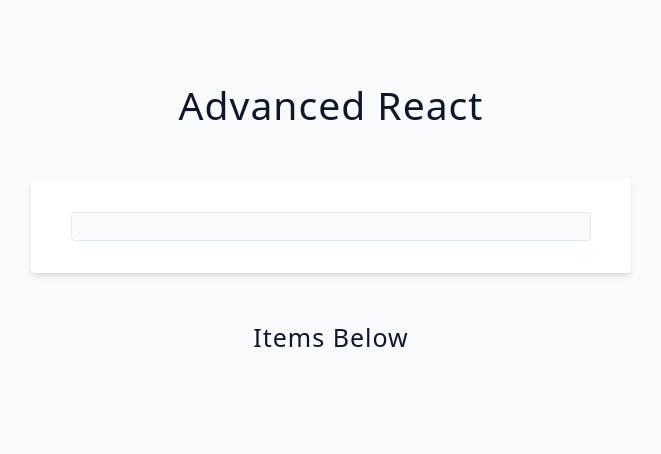
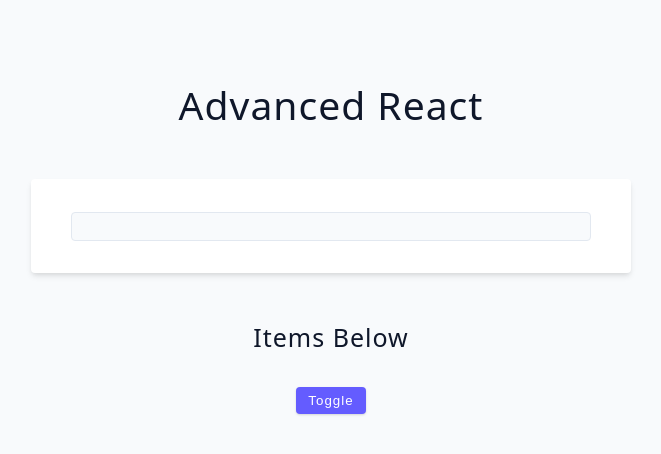
Before and after one commit to vsbron/course-all-in-one-2025, a React (Vite) app in the folder 03-advanced-react/: page / in a window 1280 px wide. Shown: the top 454 px of the page, without its empty margins (309-970 px from the left). Built offline with nearby package versions, Linux system fonts and the light colour scheme.

Commit message:
03-advanced-react - Suspence and Lazy usage example

```diff
--- a/03-advanced-react/src/tutorial/11-performance/04-react-18/index.jsx
+++ b/03-advanced-react/src/tutorial/11-performance/04-react-18/index.jsx
@@ -1,9 +1,13 @@
-import { useState, useTransition } from "react";
+import { useState, useTransition, Suspense, lazy } from "react";
+
+// Importing the component with LazyLoad
+const SlowComponent = lazy(() => import("./SlowComponent"));
 
 const LatestReact = () => {
-  // Creating the state values for text and items
+  // Creating the state values for text, items and show
   const [text, setText] = useState("");
   const [items, setItems] = useState([]);
+  const [show, setShow] = useState(false);
 
   // Getting the pending state and startTransition function from the hook
   const [isPending, startTransition] = useTransition();
@@ -47,6 +51,14 @@ const LatestReact = () => {
       >
         {isPending ? <div>Loading...</div> : items}
       </div>
+      <button onClick={() => setShow((show) => !show)} className="btn">
+        toggle
+      </button>
+      {show && (
+        <Suspense fallback="Loading...">
+          <SlowComponent />
+        </Suspense>
+      )}
     </section>
   );
 };
```
